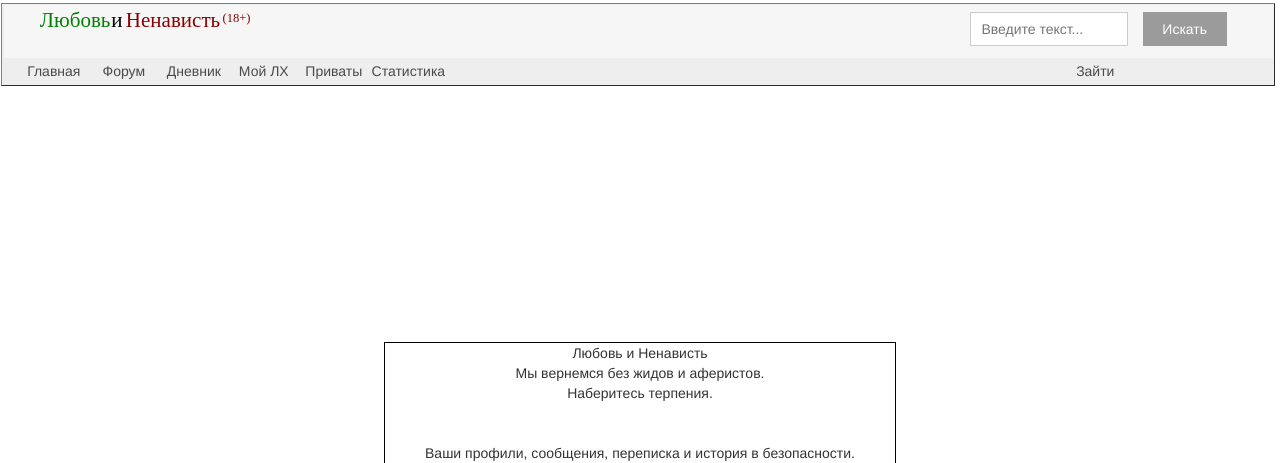
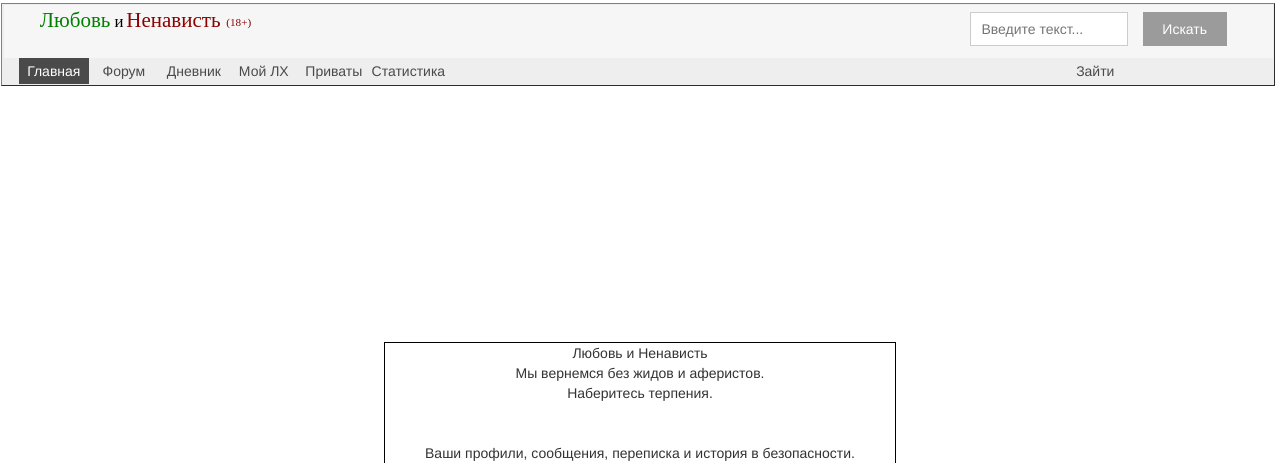
Before and after one commit to dmitryro/lovehate, a Django app: page / in a window 1280 px wide. Shown: the top 463 px of the page. Run offline with Django 3.2, Linux system fonts and the light colour scheme; parts of the project's set-up code (start-up, migrations or seed data) failed here and were passed over; some libraries are stand-ins or nearby versions.

Commit message:
latest header

```diff
--- a/templates/base.html
+++ b/templates/base.html
@@ -332,24 +332,17 @@ span.psw {
    width:4.6em;
 }
 
-.logo-age {
-   color: #8b0000;
-   font-weight: normal;
-   font-size: 0.90em;
-   float: left;
-   font-family: Times New Roman;
-   overflow: hidden;
-   margin-top:0.4em;
-   width:2.2em;
-}
 
 .logo-and {
    color: #000000;
    font-weight: normal;
-   font-size: 1.5em;
+   font-size: 1.2em;
    float: left;
+   padding-top:0.3em;
+   padding-left:0.2em;
+   padding-right:0.7em;
    font-family: Times New Roman;
-   width:0.7em;
+   width:0.9em;
    overflow: hidden;
 }
 
@@ -379,11 +372,12 @@ span.psw {
 .logo-age {
    color: #8b0000;
    font-weight: normal;
-   font-size: 0.90em;
+   font-size: 0.80em;
+   padding-left:0.3em;
    float: left;
    font-family: Times New Roman;
    overflow: hidden;
-   margin-top:0.4em;
+   margin-top:0.8em;
    min-width:3.0em;
    width:3.2em;
 }
@@ -482,15 +476,31 @@ span.psw {
     text-decoration: none;
     color: #4a4a4a;
 }
+.menu-item a {
+    text-decoration: none;
+    color:  #4a4a4a;
+}
+
+.menu-item a:hover {
+    text-decoration: underline;
+    color:  #4a4a4a;
+}
+
 
 /* Change the link color to #111 (black) on hover */
-div.menu-item:hover {
+.active {
     background: #4a4a4a;
     color: #ffffff;
 }
 
-.menu-item a {
-    color: inherit;
+.active a{
+    color: #ffffff;
+    text-decoration:none;
+}
+
+.active a:hover{
+    color: #ffffff;
+    text-decoration:underline;
 }
 
 .error {
@@ -499,12 +509,14 @@ div.menu-item:hover {
     color: #ff0000;
 }
 
+
 </style>
 
 </head>
 <body>
     <div class="header-pan">
          <div class="container-fluid">
+
               <div class="row header-pan-top">
                                <div class="col-sm-7">
                                       <div class="container-fluid">
@@ -538,9 +550,7 @@ div.menu-item:hover {
                                                {% endif %}
                                                {% if user.is_authenticated %}
                                                        <span style="font-size:0.7em;">{{ username }}</span>  | <a id="session-exit" href="/signout">Выйти</a>
-
                                                {% endif %}
-
                                      </div>
 -->
                                </div>
@@ -558,9 +568,10 @@ div.menu-item:hover {
                                 <div class="clear"></div>
 
                </div> <!-- row ends -->
-               <div class = "row header-pan-bottom">
+
+               <div class = "row header-pan-bottom" style="margin-bottom:-0.3em;">
                     <div class="col-sm-10">
-                         <div class="menu-item">
+                         <div class="menu-item active">
                              <a href="/">Главная</a>
                          </div>
                          <div class="menu-item">
@@ -710,6 +721,12 @@ div.menu-item:hover {
             $("#activation-success" ).fadeIn( 200 ).delay( 500 ).fadeOut( 300 );
             $("#activation-failure" ).fadeIn( 200 ).delay( 500 ).fadeOut( 300 );
             $("#retry-activation").click(function() {
+            });
+
+            $('.menu-item').click(function(event) {
+                   event.preventDefault();
+                   $('.active').removeClass('active');
+                   $(this).addClass('active');
             });
 
             $('#registration').validate({
```
